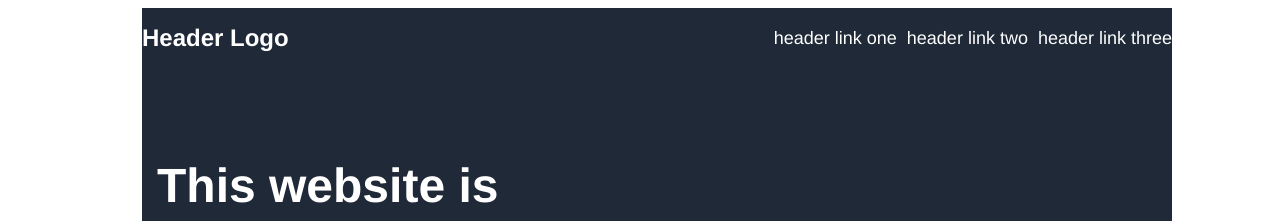
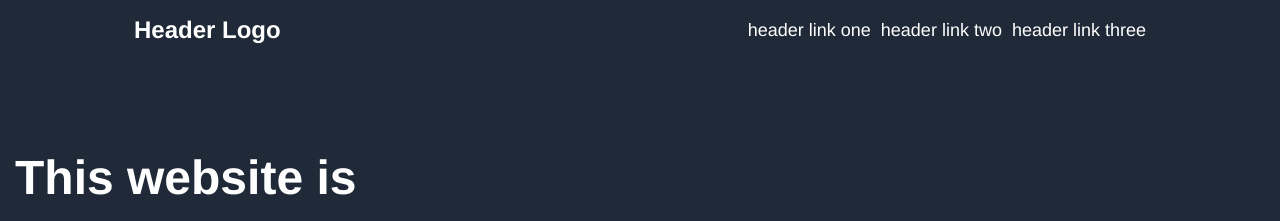
Before and after one commit to temor01/Landing-Page, a plain HTML site: page index.html in a window 1280 px wide. Shown: the top 221 px of the page. Drawn offline with Linux system fonts and the light colour scheme.

Commit message:
I finally figured out a way to make the background colour extend all the way horizontally

```diff
--- a/index.html
+++ b/index.html
@@ -14,6 +14,7 @@
 
     <body>
         <div class="top-section">
+            <div class="top-header">
                 <header>
                     <div class="left-header">
                         <h1>Header Logo</h1>
@@ -24,7 +25,7 @@
                         <p>header link three</p>
                     </div>
                 </header>
-
+            </div>
             <div class="first-section">
                 <div class="first-section_left">
                     <h1>This website is awesome</h1>
--- a/style.css
+++ b/style.css
@@ -1,7 +1,6 @@
 
 html {
     display: flex;
-    max-width: 1012px;
     margin: auto;
     box-sizing: border-box;
 }
@@ -15,8 +14,8 @@ html {
 body {
     display: flex;
     flex-direction: column;
-    background-size: 100%;
     font-family: Helvetica;
+    margin: 0;
 }
 
 p {
@@ -29,12 +28,19 @@ p {
     min-height: 95vh;
 }
 
+.top-header {
+    background-color: #1f2937;
+    display: flex;
+    justify-content: center;
+}
+
 header {
     display: flex;
     background-color: #1f2937;
     color: white;
     justify-content: space-between;
     align-items: center;
+    width: 1012px;
 }
 
 .left-header h1 {
```
Lines whose indentation alone changed are shown as unchanged.
